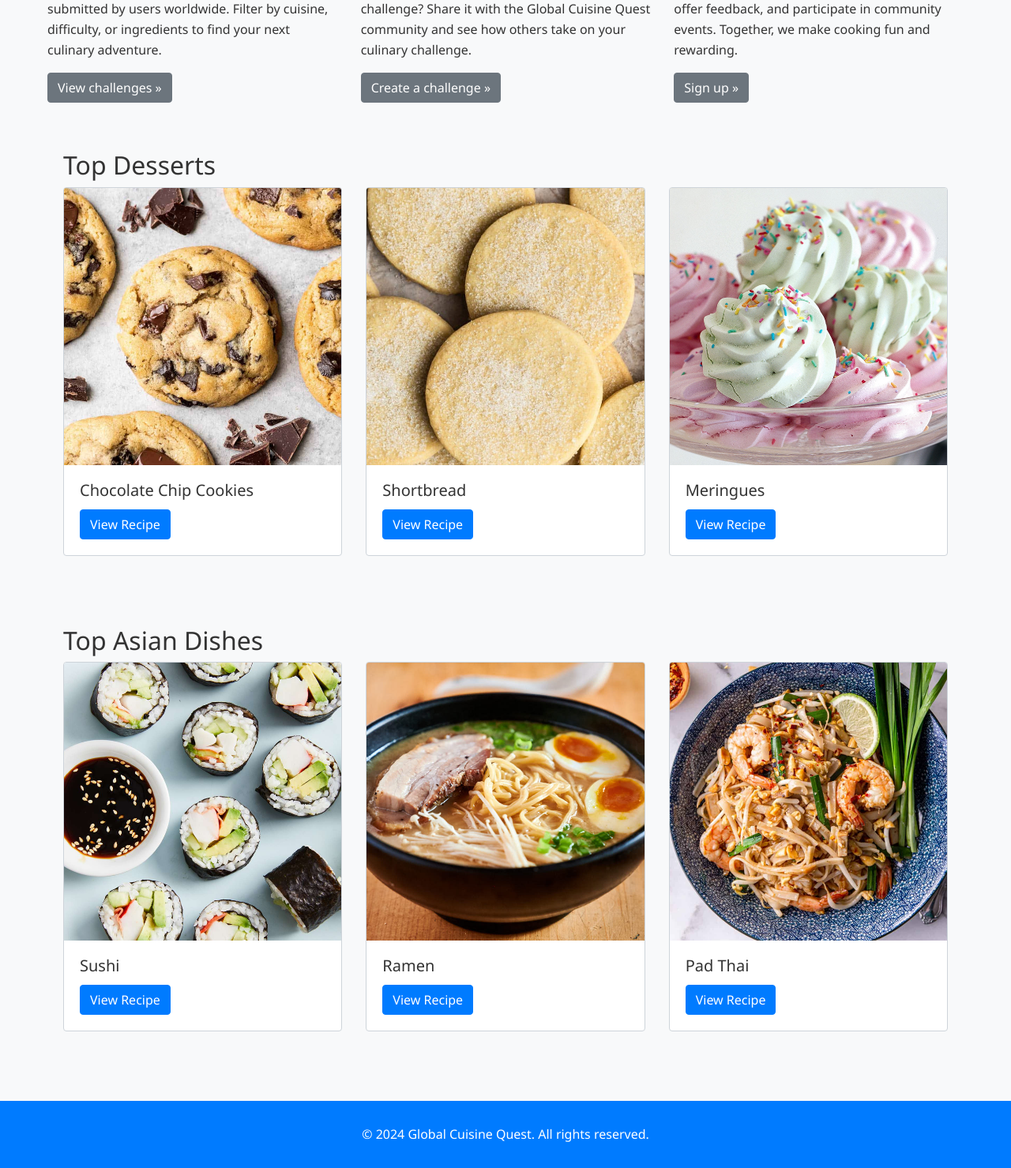
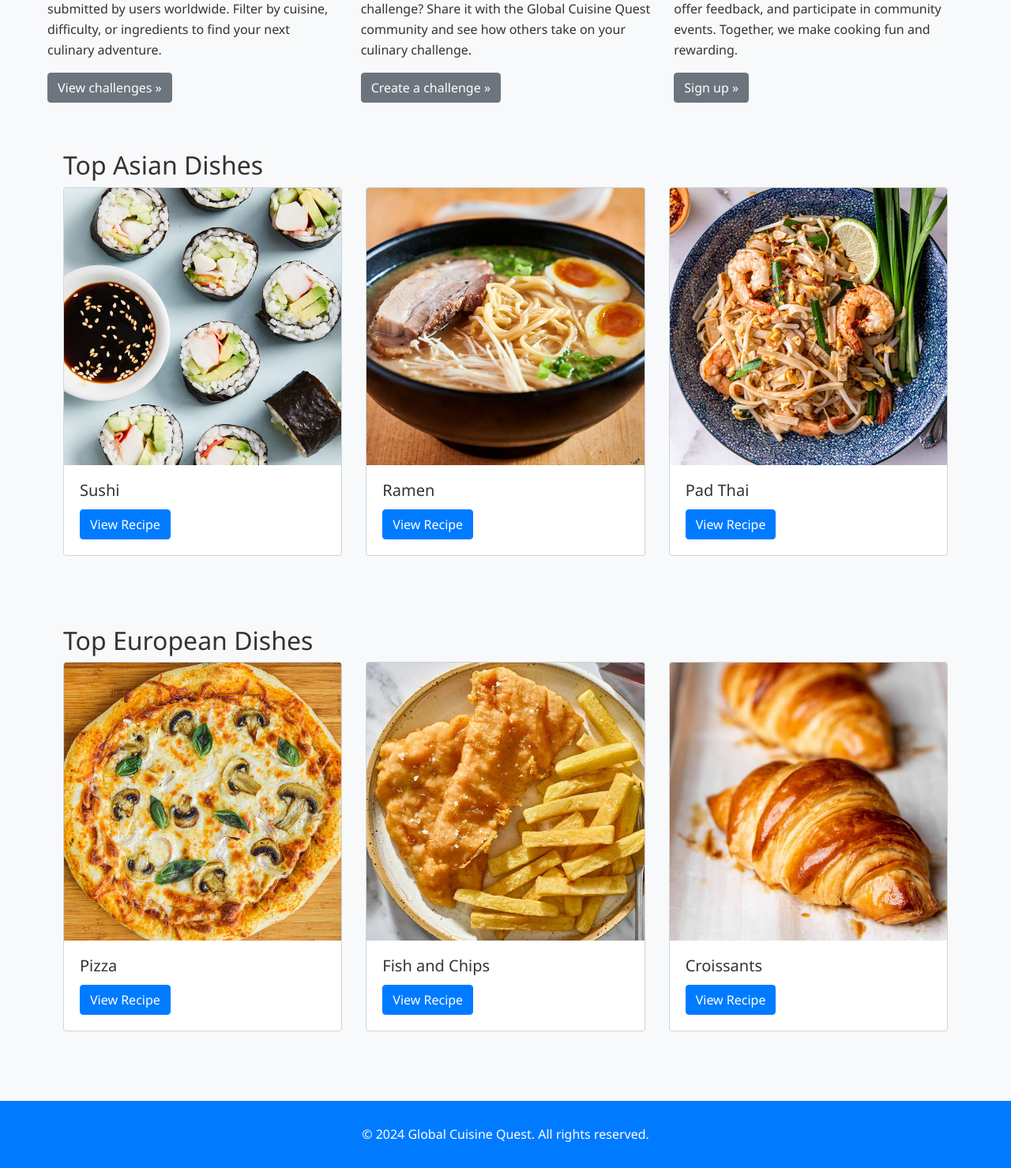
Before and after one commit to aceiicle/Global-Cuisine-Quest, a Flask app: page / in a window 1280 px wide. Shown: the part 377-1856 px from the top of the page at 79% size. Run offline with Flask 3, Linux system fonts and the light colour scheme; some libraries are stand-ins or nearby versions.

Commit message:
Added "Top European Dishes"

```diff
--- a/globalcuisine/templates/index.html
+++ b/globalcuisine/templates/index.html
@@ -29,40 +29,6 @@
 
 </div>
 
-<div class="container">
-    <div class="recipe-gallery mt-4">
-        <h2>Top Desserts</h2>
-        <div class="row">
-            <div class="col-md-4 mb-4">
-                <div class="card">
-                    <img class="card-img-top" src="static/images/choc-chip-cookie.png" alt="Chocolate Chip Cookies">
-                    <div class="card-body">
-                        <h5 class="card-title">Chocolate Chip Cookies</h5>
-                        <a href="recipe1.html" class="btn btn-primary">View Recipe</a>
-                    </div>
-                </div>
-            </div>
-            <div class="col-md-4 mb-4">
-                <div class="card">
-                    <img class="card-img-top" src="static/images/shortbread.png" alt="Shortbread">
-                    <div class="card-body">
-                        <h5 class="card-title">Shortbread</h5>
-                        <a href="recipe2.html" class="btn btn-primary">View Recipe</a>
-                    </div>
-                </div>
-            </div>
-            <div class="col-md-4 mb-4">
-                <div class="card">
-                    <img class="card-img-top" src="static/images/meringues.png" alt="Meringues">
-                    <div class="card-body">
-                        <h5 class="card-title">Meringues</h5>
-                        <a href="recipe3.html" class="btn btn-primary">View Recipe</a>
-                    </div>
-                </div>
-            </div>
-        </div>
-    </div>
-</div>
 <div class="container">
     <div class="recipe-gallery mt-4">
         <h2>Top Asian Dishes</h2>
@@ -98,4 +64,39 @@
     </div>
 </div>
 
+<div class="container">
+    <div class="recipe-gallery mt-4">
+        <h2>Top European Dishes</h2>
+        <div class="row">
+            <div class="col-md-4 mb-4">
+                <div class="card">
+                    <img class="card-img-top" src="static/images/pizza.png" alt="Pizza">
+                    <div class="card-body">
+                        <h5 class="card-title">Pizza</h5>
+                        <a href="recipe7.html" class="btn btn-primary">View Recipe</a>
+                    </div>
+                </div>
+            </div>
+            <div class="col-md-4 mb-4">
+                <div class="card">
+                    <img class="card-img-top" src="static/images/fish-n-chips.png" alt="Fish and Chips">
+                    <div class="card-body">
+                        <h5 class="card-title">Fish and Chips</h5>
+                        <a href="recipe8.html" class="btn btn-primary">View Recipe</a>
+                    </div>
+                </div>
+            </div>
+            <div class="col-md-4 mb-4">
+                <div class="card">
+                    <img class="card-img-top" src="static/images/croissants.png" alt="Croissants">
+                    <div class="card-body">
+                        <h5 class="card-title">Croissants</h5>
+                        <a href="recipe6.html" class="btn btn-primary">View Recipe</a>
+                    </div>
+                </div>
+            </div>
+        </div>
+    </div>
+</div>
+
 {% endblock %}
```
Also changed, not shown: globalcuisine/static/images/croissants.png (added), globalcuisine/static/images/fish-n-chips.png (added), globalcuisine/static/images/pizza.png (added).
